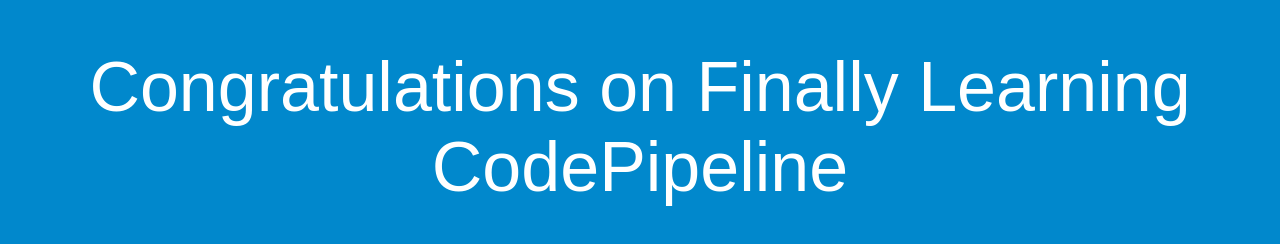
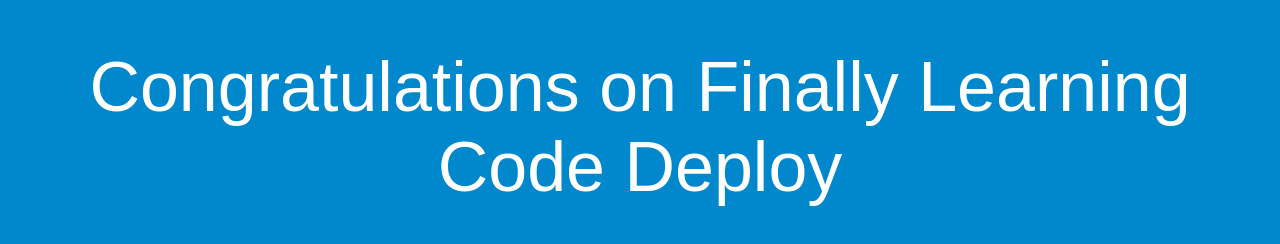
Before and after one commit to Arshiyaghani/cicdsourcecode751131639554, a plain HTML site: page index.html in a window 1280 px wide. Drawn offline with Linux system fonts and the light colour scheme.

Commit message:
second commit

```diff
--- a/index.html
+++ b/index.html
@@ -26,7 +26,7 @@
 </head>
 <body>
   <div align="center">
-    <h1>Congratulations on Finally Learning CodePipeline</h1>
+    <h1>Congratulations on Finally Learning Code Deploy</h1>
   </div>
 </body>
 </html>
```
Also changed, not shown: 1 other file.
